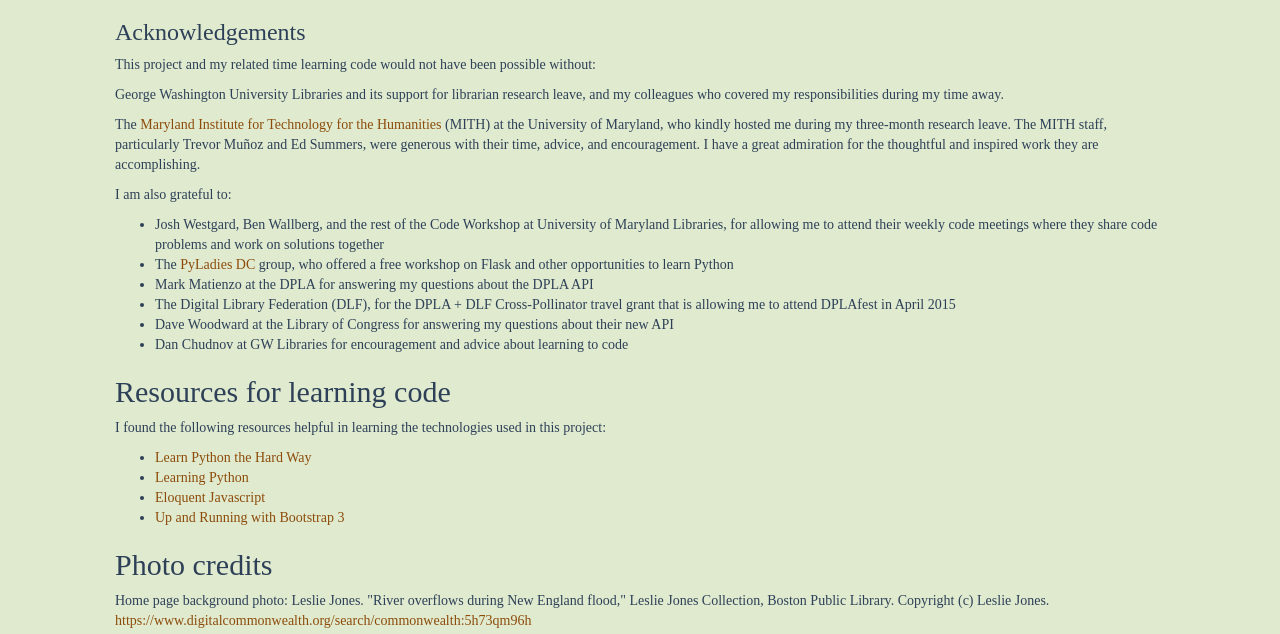
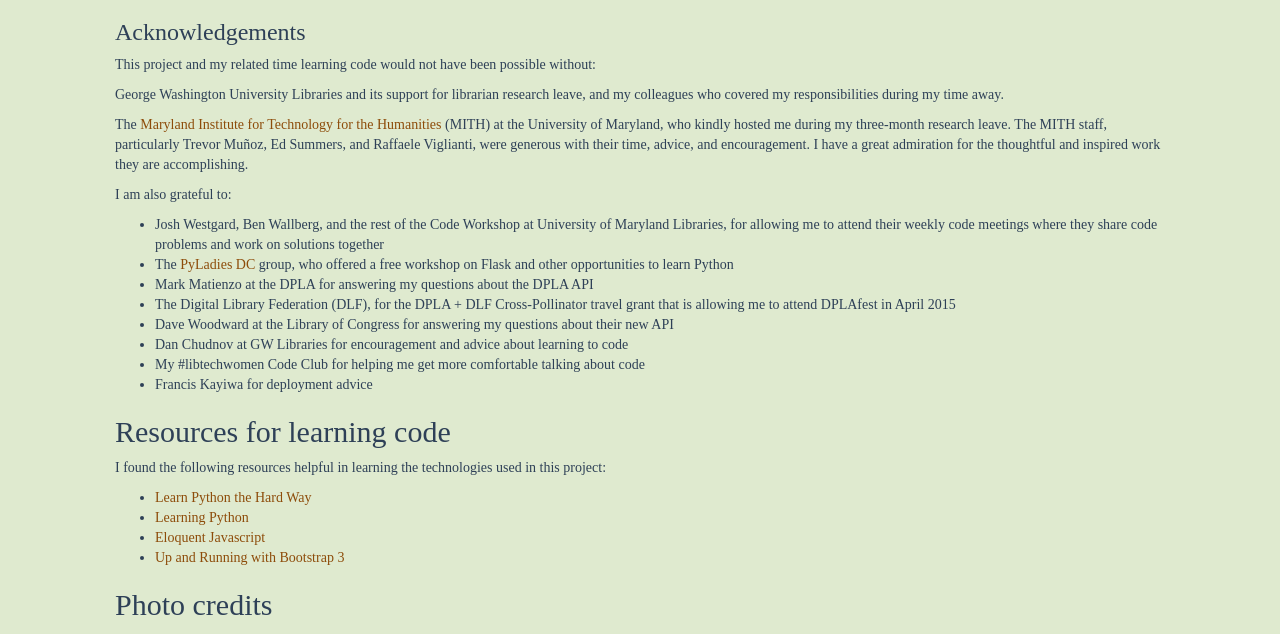
Before and after one commit to lwrubel/disasterview, a Flask app: page /credits/ in a window 1280 px wide. Shown: the part 527-1161 px from the top of the page. Run offline with Flask 2, Linux system fonts and the light colour scheme; some libraries are stand-ins or nearby versions; some web fonts are replaced.

Commit message:
updates to credits

```diff
--- a/disasterview/templates/credits.html
+++ b/disasterview/templates/credits.html
@@ -36,7 +36,7 @@
 
         <p>The <a href="http://www.mith.umd.edu">Maryland Institute for Technology for the Humanities</a>
          (MITH) at the University of Maryland, who kindly hosted me during my three-month research leave. The MITH staff, particularly
-         Trevor Muñoz and Ed Summers, were generous with their time, advice, and encouragement. I have a great admiration for the
+         Trevor Muñoz, Ed Summers, and Raffaele Viglianti, were generous with their time, advice, and encouragement. I have a great admiration for the
          thoughtful and inspired work they are accomplishing. </p>
 
         <p>I am also grateful to:</p>
@@ -50,6 +50,8 @@
           grant that is allowing me to attend DPLAfest in April 2015 </li>
           <li>Dave Woodward at the Library of Congress for answering my questions about their new API</li>
           <li>Dan Chudnov at GW Libraries for encouragement and advice about learning to code</li>
+          <li>My #libtechwomen Code Club for helping me get more comfortable talking about code</li>
+          <li>Francis Kayiwa for deployment advice</li>
         </ul>
 
     	<h2>Resources for learning code</h2>
```
